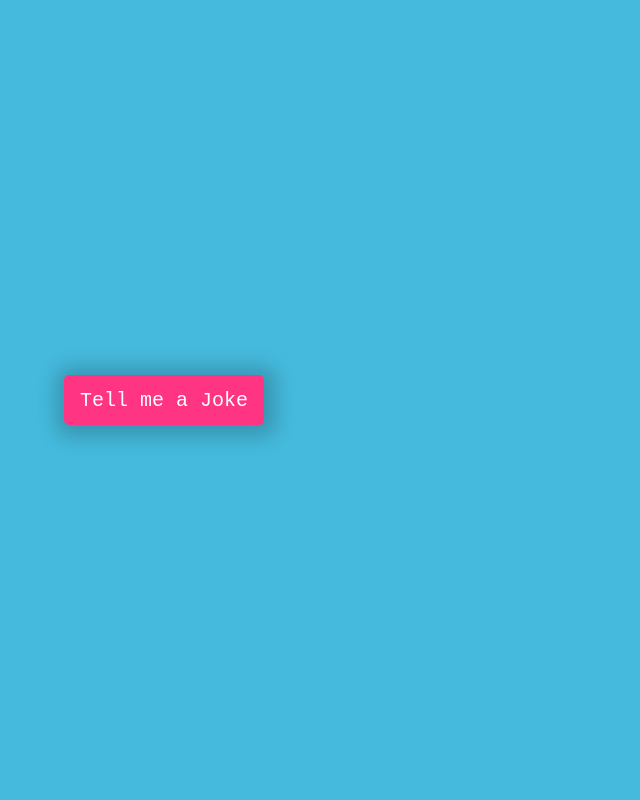
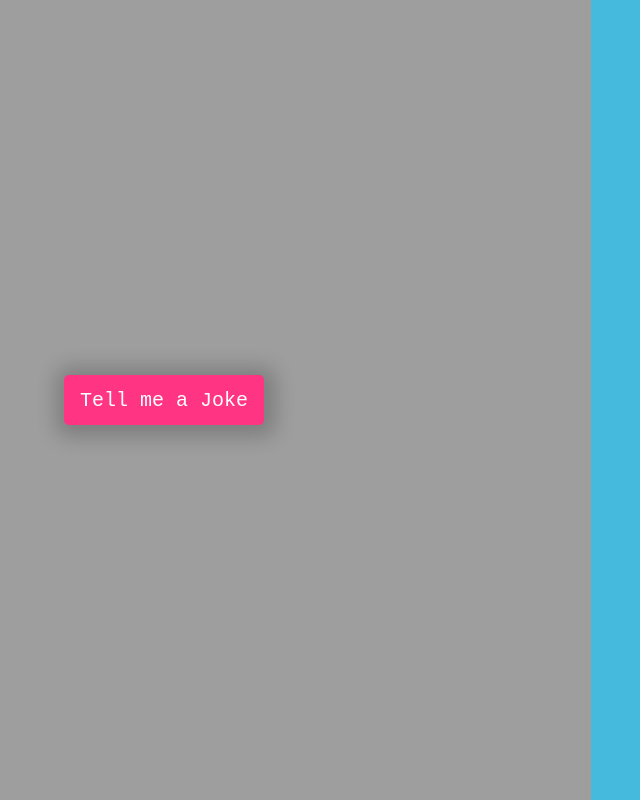
Before and after one commit to mohamediyas/bot_joke, a plain HTML site: page index.html in a window 1280 px wide. Shown: the whole page, without its empty margins (476-1116 px from the left). Drawn offline with Linux system fonts and the light colour scheme; the site is published under a folder, as on GitHub Pages, so addresses that start at the root find nothing.

Commit message:
background setup

```diff
--- a/style.css
+++ b/style.css
@@ -16,7 +16,7 @@ body {
   flex-direction: column;
   justify-content: center;
   align-items: center;
-  background: url("/robot.gif");
+  background: url("robot.gif");
   background-size: contain;
   background-position: left center;
   background-repeat: no-repeat;
```
